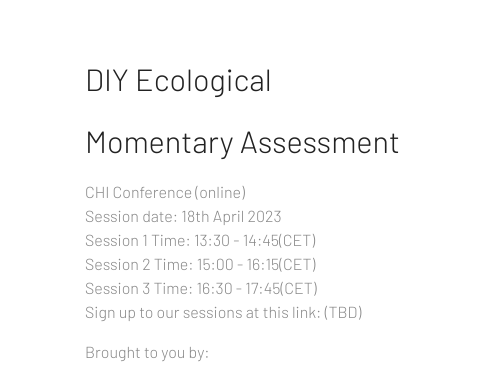
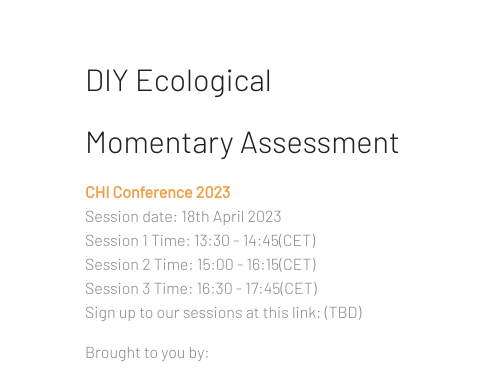
Before and after one commit to DIYEMA/DIYEMA.github.io, a plain HTML site: page index.html in a window 1280 px wide. Shown: the top 374 px of the page, 0-497 px from the left. Drawn offline with nearby package versions, Linux system fonts and the light colour scheme; grey boxes are pictures that could not be loaded.

Commit message:
Update index.html

```diff
--- a/index.html
+++ b/index.html
@@ -53,7 +53,7 @@
             <p class="name">Momentary Assessment</p>
 
             <p>
-              CHI Conference (online)<br />
+              <span class="bullettitle">CHI Conference 2023</span><br />
 
               Session date: 18th April 2023<br />
 
```
